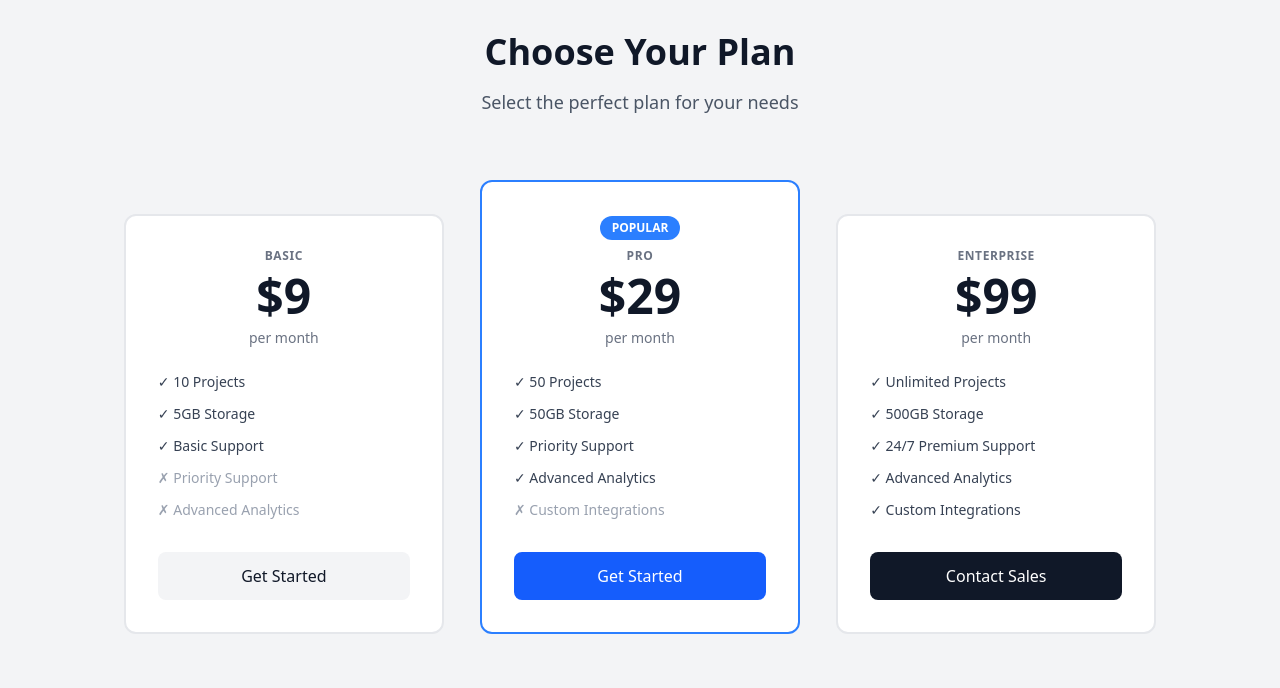
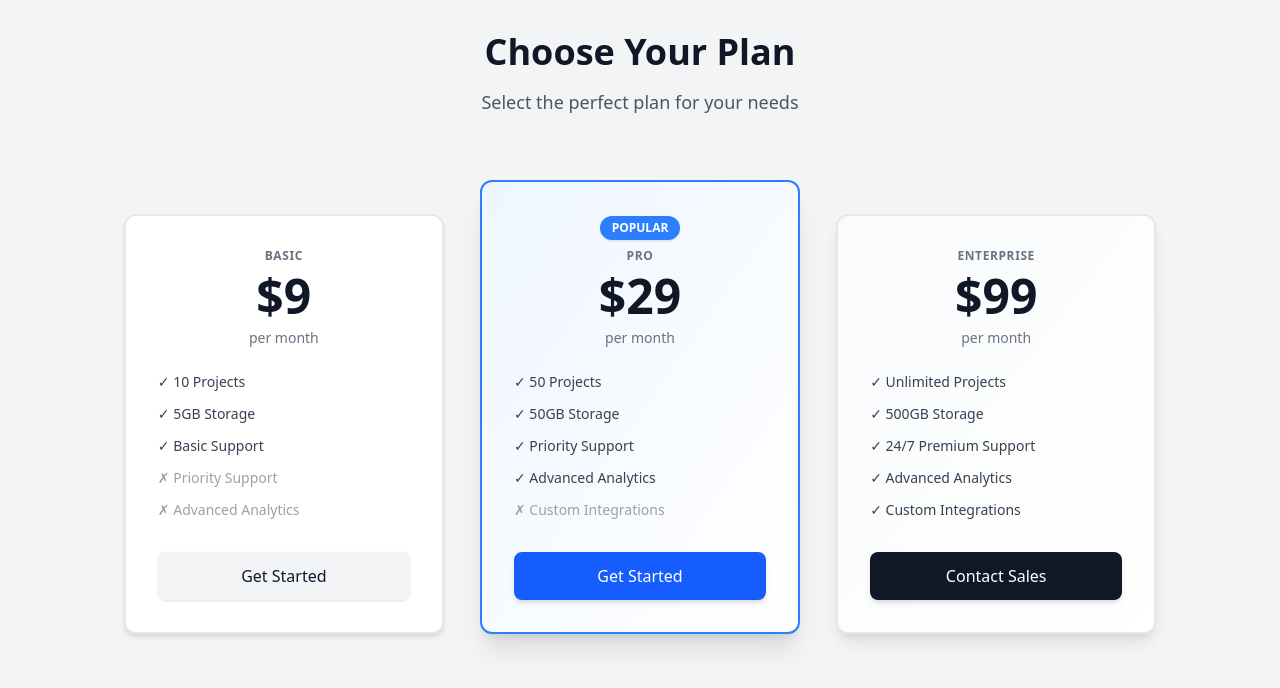
Before and after one commit to Edin93/holbertonschool-web-development, a plain HTML site: page tailwindcss/task_5/task_5.html in a window 1280 px wide. Drawn offline with nearby package versions, Linux system fonts and the light colour scheme.

Commit message:
task 5 solution done

```diff
--- a/tailwindcss/task_5/task_5.html
+++ b/tailwindcss/task_5/task_5.html
@@ -14,7 +14,7 @@
 
     <div class="text-center">
         <!-- basic plan -->
-        <div class="inline-block w-80 bg-white p-8 m-4 rounded-xl border-2 border-gray-200">
+        <div class="inline-block w-80 bg-white p-8 m-4 rounded-xl border-2 border-gray-200 shadow-md hover:shadow-lg">
             <div class="mb-6">
                 <h3 class="text-xs font-bold text-gray-500 uppercase tracking-wider mb-2">Basic</h3>
                 <div class="text-5xl font-bold text-gray-900 mb-2">$9</div>
@@ -29,15 +29,15 @@
                 <li class="text-sm text-gray-400">✗ Advanced Analytics</li>
             </ul>
 
-            <button class="w-full bg-gray-100 text-gray-900 py-3 px-6 rounded-lg font-medium cursor-pointer hover:bg-gray-200">
+            <button class="w-full bg-gray-100 text-gray-900 py-3 px-6 rounded-lg font-medium cursor-pointer hover:bg-gray-200 shadow hover:shadow-md">
                 Get Started
             </button>
         </div>
 
         <!-- pro plan (popular) -->
-        <div class="inline-block w-80 bg-white p-8 m-4 rounded-xl border-2 border-blue-500">
+        <div class="inline-block w-80 bg-white p-8 m-4 rounded-xl border-2 border-blue-500 shadow-xl hover:shadow-2xl bg-linear-to-br from-blue-50 to-white">
             <div class="mb-2">
-                <span class="inline-block bg-blue-500 text-white text-xs font-bold px-3 py-1 rounded-full uppercase">Popular</span>
+                <span class="inline-block bg-blue-500 text-white text-xs font-bold px-3 py-1 rounded-full uppercase shadow-sm">Popular</span>
             </div>
 
             <div class="mb-6">
@@ -54,13 +54,13 @@
                 <li class="text-sm text-gray-400">✗ Custom Integrations</li>
             </ul>
 
-            <button class="w-full bg-blue-600 text-white py-3 px-6 rounded-lg font-medium cursor-pointer hover:bg-blue-700">
+            <button class="w-full bg-blue-600 text-white py-3 px-6 rounded-lg font-medium cursor-pointer hover:bg-blue-700 shadow-md hover:shadow-lg">
                 Get Started
             </button>
         </div>
 
         <!-- enterprise plan -->
-        <div class="inline-block w-80 bg-white p-8 m-4 rounded-xl border-2 border-gray-200">
+        <div class="inline-block w-80 bg-white p-8 m-4 rounded-xl border-2 border-gray-200 shadow-lg hover:shadow-xl bg-linear-to-br from-gray-50 to-white">
             <div class="mb-6">
                 <h3 class="text-xs font-bold text-gray-500 uppercase tracking-wider mb-2">Enterprise</h3>
                 <div class="text-5xl font-bold text-gray-900 mb-2">$99</div>
@@ -75,7 +75,7 @@
                 <li class="text-sm text-gray-700">✓ Custom Integrations</li>
             </ul>
 
-            <button class="w-full bg-gray-900 text-white py-3 px-6 rounded-lg font-medium cursor-pointer hover:bg-gray-800">
+            <button class="w-full bg-gray-900 text-white py-3 px-6 rounded-lg font-medium cursor-pointer hover:bg-gray-800 shadow-md hover:shadow-lg">
                 Contact Sales
             </button>
         </div>
```
